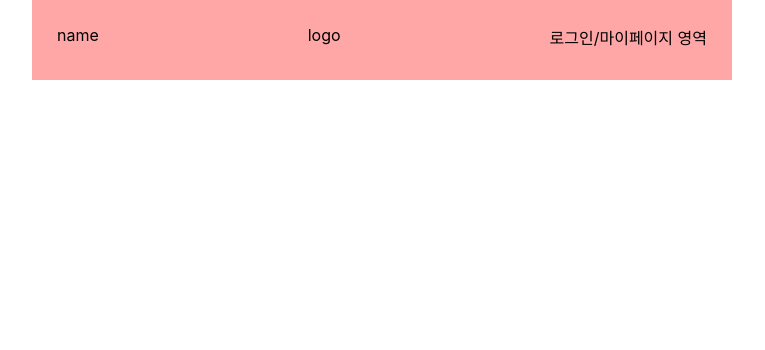
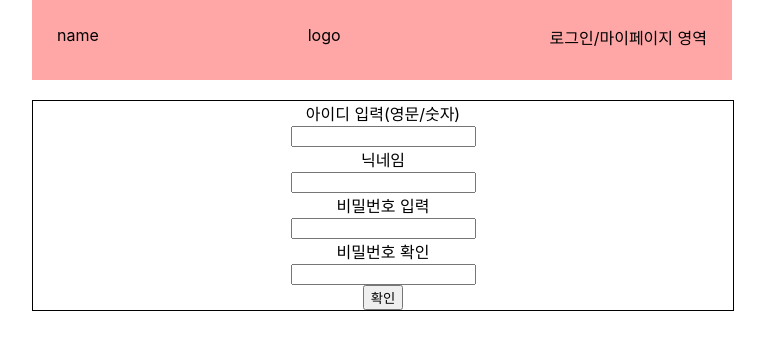
Before and after one commit to Capstone-Awesome-Place-Team/FrontEnd, a React (Create React App) app: page /signup in a window 1280 px wide. Shown: the top 350 px of the page, without its empty margins (258-1023 px from the left). Built offline with nearby package versions, Linux system fonts and the light colour scheme.

Commit message:
회원가입 기능 구현 완료

```diff
--- a/src/App.js
+++ b/src/App.js
@@ -3,12 +3,14 @@ import { Routes, Route } from "react-router-dom";
 
 import Login from "./pages/Login";
 import Header from "./components/Header";
+import Signup from "./pages/Signup";
 function App() {
   return (
     <div>
     <Header />
     <Routes>
       <Route path="signin" element={<Login />}></Route>
+      <Route path="signup" element={<Signup />}></Route>
     </Routes>
     </div>
   );
--- a/src/pages/Login.js
+++ b/src/pages/Login.js
@@ -1,9 +1,11 @@
 import React, { useRef, useState } from "react";
 import { IdCheck, PwCheck } from "../shared/regex";
 import example_log from "../static/image/example_logo.png";
+import {useNavigate} from 'react-router-dom';
 const Login = (props) => {
   const Id = useRef();
   const Pwd = useRef();
+  const navigate =useNavigate();
   const checkLogin = (event) => {
     event.preventDefault();
     const checkId = IdCheck(Id.current.value);
@@ -13,17 +15,14 @@ const Login = (props) => {
       alert("아이디 또는 비밀번호 형식이 틀립니다.");
     } else {
       console.log("API 통신 보내기");
+      // 로그인 API 보내기
     }
   };
-
-  React.useEffect(() => {
-    // 로그인 API 보내기
-  }, []);
 
   return (
     <div
       style={{
-        margin: "100px auto",
+        margin: "100px 0px",
         width: "100%",
         height:"500px",
         textAlign: "center",
@@ -72,7 +71,7 @@ const Login = (props) => {
           </button>
         </div>
       </form>
-      <div>회원가입</div>
+      <div onClick={()=>navigate('/signup')} >회원가입</div>
     </div>
   );
 };
--- /dev/null
+++ b/src/pages/Signup.js
@@ -0,0 +1,136 @@
+import React, { useState, useRef } from "react";
+import { IdCheck, PwCheck, NicknameCheck } from "../shared/regex";
+
+const Signup = (props) => {
+  const [Id, setId] = useState();
+  const [Pwd, setPwd] = useState();
+  const [PwdCheck, setPwdCheck] = useState();
+  const [nickName, setNickName] = useState();
+
+  const [IdMessage, setIdMessage] = useState();
+  const [PwMessage, setPwMessage] = useState();
+  const [NickMessage, setNickMessage] = useState();
+  const [PwCheckMessage, setPwdChekMessage] = useState();
+
+  const [IdMessageColor, setIdMessageColor] = useState();
+  const [PwMessageColor, setPwMessageColor] = useState();
+  const [NickMessageColor, setNickMessageColor] = useState();
+  const [PwCheckMessageColor, setPwdChekMessageColor] = useState();
+  const signUp = (event) => {
+    event.preventDefault();
+    const info = {
+      id: Id,
+      pw: Pwd,
+      pw_check: PwdCheck,
+      nickname: nickName,
+    };
+    console.log(info);
+
+    if (
+      IdMessageColor &&
+      PwMessageColor &&
+      NickMessageColor &&
+      PwCheckMessageColor
+    ) {
+      console.log("요청모두 맞아서 api 호출");
+      // API 호출
+      // dispatch(SignUpDB(info));
+    }
+  };
+  const idCheck = (event) => {
+    const current_id = event.target.value;
+    setId(current_id);
+    if (!IdCheck(current_id)) {
+      setIdMessageColor(false);
+      setIdMessage("1~15자리 영대소문자,숫자 사용가능");
+    } else {
+      setIdMessageColor(true);
+      setIdMessage("규칙에 맞게 입력");
+    }
+  };
+  const pwCheck = (event) => {
+    const current_pw = event.target.value;
+    setPwd(current_pw);
+    console.log(PwCheck(current_pw));
+    if (!PwCheck(current_pw)) {
+      setPwMessageColor(false);
+      setPwMessage("8~15자리 영대문자+숫자 조합으로 입력해주세요");
+    } else {
+      setPwMessageColor(true);
+      setPwMessage("안전한 비밀번호");
+    }
+  };
+  const pwDoubleCheck = (event) => {
+    const current_pwCheck = event.target.value;
+    setPwdCheck(current_pwCheck);
+    if (current_pwCheck === Pwd) {
+      setPwdChekMessageColor(true);
+      setPwdChekMessage("일치합니다.");
+    } else {
+      setPwdChekMessageColor(false);
+      setPwdChekMessage("불일치");
+    }
+  };
+
+  const nickNameCheck = (event) => {
+    const current_nickname = event.target.value;
+    setNickName(current_nickname);
+    if (!NicknameCheck(current_nickname)) {
+      setNickMessageColor(false);
+      setNickMessage("영대소문자,숫자,한글 사용");
+    } else {
+      setNickMessageColor(true);
+      setNickMessage("사용가능한 닉네임입니다.");
+    }
+  };
+
+  return (
+    <div
+      style={{
+        margin: "100px 0px",
+        width: "100%",
+        // height: "500px",
+        textAlign: "center",
+        border: "1px solid black",
+      }}
+    >
+      <form onSubmit={signUp}>
+        <div className="IdInput">
+          <label htmlFor="Id">아이디 입력(영문/숫자)</label>
+          <br />
+          <input type="text" id="Id" onChange={idCheck}></input>
+          <div style={{ color: IdMessageColor ? "green" : "red" }}>
+            {IdMessage}
+          </div>
+        </div>
+        <div className="nickName">
+          <label htmlFor="nickname">닉네임</label>
+          <br />
+          <input type="text" id="nickname" onChange={nickNameCheck}></input>
+          <div style={{ color: NickMessageColor ? "green" : "red" }}>
+            {NickMessage}
+          </div>
+        </div>
+        <div className="PwdInput">
+          <label htmlFor="Pwd">비밀번호 입력</label>
+          <br />
+          <input type="password" id="Pwd" onChange={pwCheck}></input>
+          <div style={{ color: PwMessageColor ? "green" : "red" }}>
+            {PwMessage}
+          </div>
+        </div>
+        <div className="PwdCheckInput">
+          <label htmlFor="PwdCheck">비밀번호 확인</label>
+          <br />
+          <input type="password" id="PwdCheck" onChange={pwDoubleCheck}></input>
+          <div style={{ color: PwCheckMessageColor ? "green" : "red" }}>
+            {PwCheckMessage}
+          </div>
+        </div>
+        <button>확인</button>
+      </form>
+    </div>
+  );
+};
+
+export default Signup;
--- a/src/shared/regex.js
+++ b/src/shared/regex.js
@@ -1,11 +1,16 @@
 //최대 15자리까지
 export const IdCheck = (id) => {
-  const idRegex = /^[0-9a-z]{1,15}$/g;
+  const idRegex = /^[0-9a-zA-Z]{1,15}$/g;
   return idRegex.test(id);
 };
 
 //영대문자숫자조합 8자리부터 15자리까지
 export const PwCheck = (pwd) => {
-  const PwRegex = /^(?=.*[0-9])(?=.*[a-zA-Z])([a-zA-Z0-9]){8,15}$/g;
+  const PwRegex = /^(?=.*[0-9])(?=.*[A-Z])(?=.*[a-z])([a-zA-Z0-9]){8,15}$/g;
   return PwRegex.test(pwd);
 };
+
+export const NicknameCheck = (nickname)=>{
+  const nicknameRegex = /^[0-9a-zA-Z가-힣]{1,15}$/g;
+  return nicknameRegex.test(nickname);
+}
```
